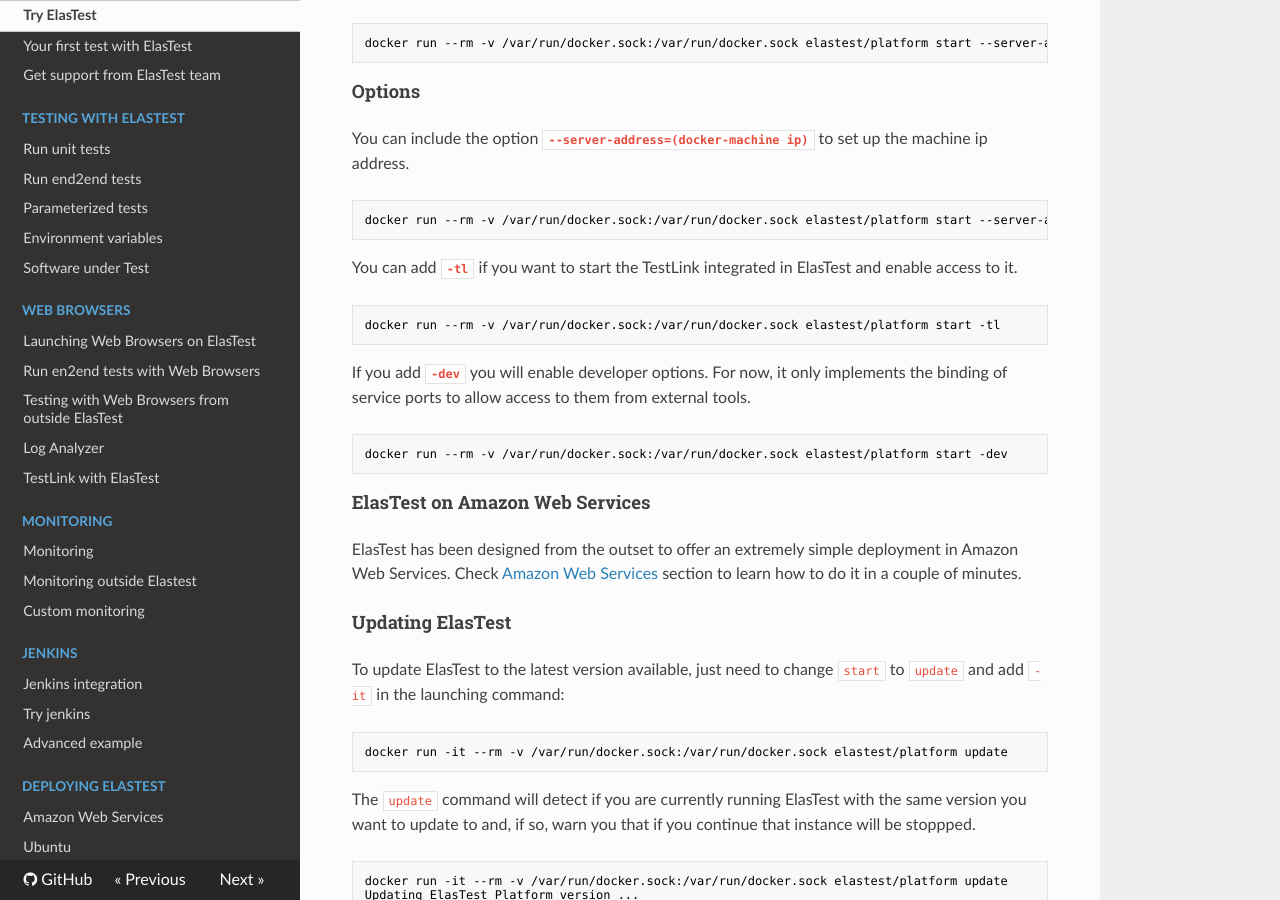
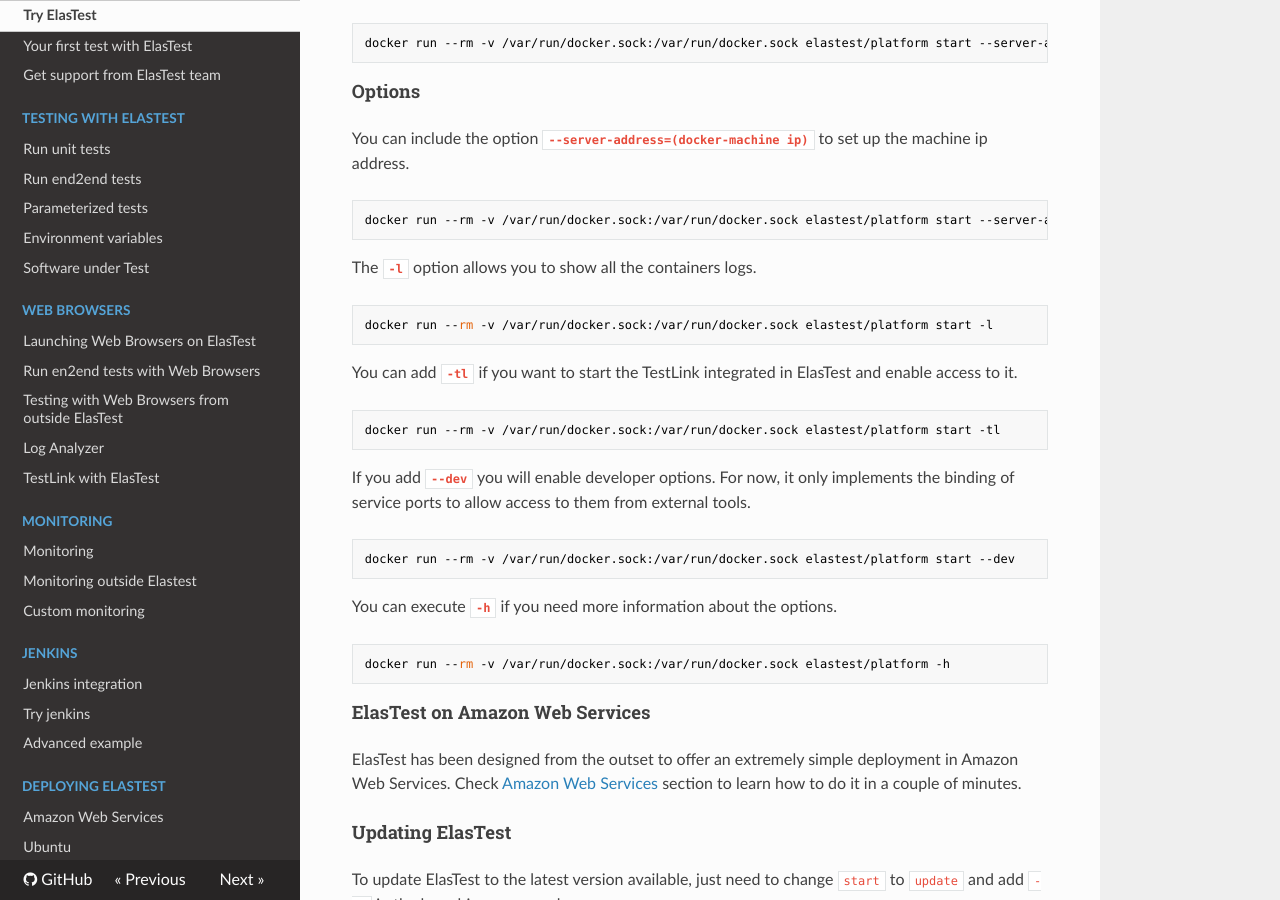
Before and after one commit to elastest/elastest.io-docs, an MkDocs documentation site: the page built from docs/try-elastest.md, in a window 1280 px wide and 900 px high, scrolled down 1262 px. Built offline with MkDocs 1.6.1, drawn with Linux system fonts in a browser that asks for light colours; nearby versions of some CDN libraries; old or Windows-style settings are respelled for this version of MkDocs.

Commit message:
Updated getting started documentation

````diff
--- a/docs/try-elastest.md
+++ b/docs/try-elastest.md
@@ -69,6 +69,11 @@
 ```text
 docker run --rm -v /var/run/docker.sock:/var/run/docker.sock elastest/platform start --server-address="localhost"
 ```
+The **`-l`** option allows you to show all the containers logs.
+
+```
+docker run --rm -v /var/run/docker.sock:/var/run/docker.sock elastest/platform start -l
+```
 
 You can add **`-tl`** if you want to start the TestLink integrated in ElasTest and enable access to it.
 
@@ -76,10 +81,16 @@
 docker run --rm -v /var/run/docker.sock:/var/run/docker.sock elastest/platform start -tl
 ```
 
-If you add **`-dev`** you will enable developer options. For now, it only implements the binding of service ports to allow access to them from external tools.
+If you add **`--dev`** you will enable developer options. For now, it only implements the binding of service ports to allow access to them from external tools.
 
 ```text
-docker run --rm -v /var/run/docker.sock:/var/run/docker.sock elastest/platform start -dev
+docker run --rm -v /var/run/docker.sock:/var/run/docker.sock elastest/platform start --dev
+```
+
+You can execute **`-h`** if you need more information about the options.
+
+```
+docker run --rm -v /var/run/docker.sock:/var/run/docker.sock elastest/platform -h
 ```
 
 
````
